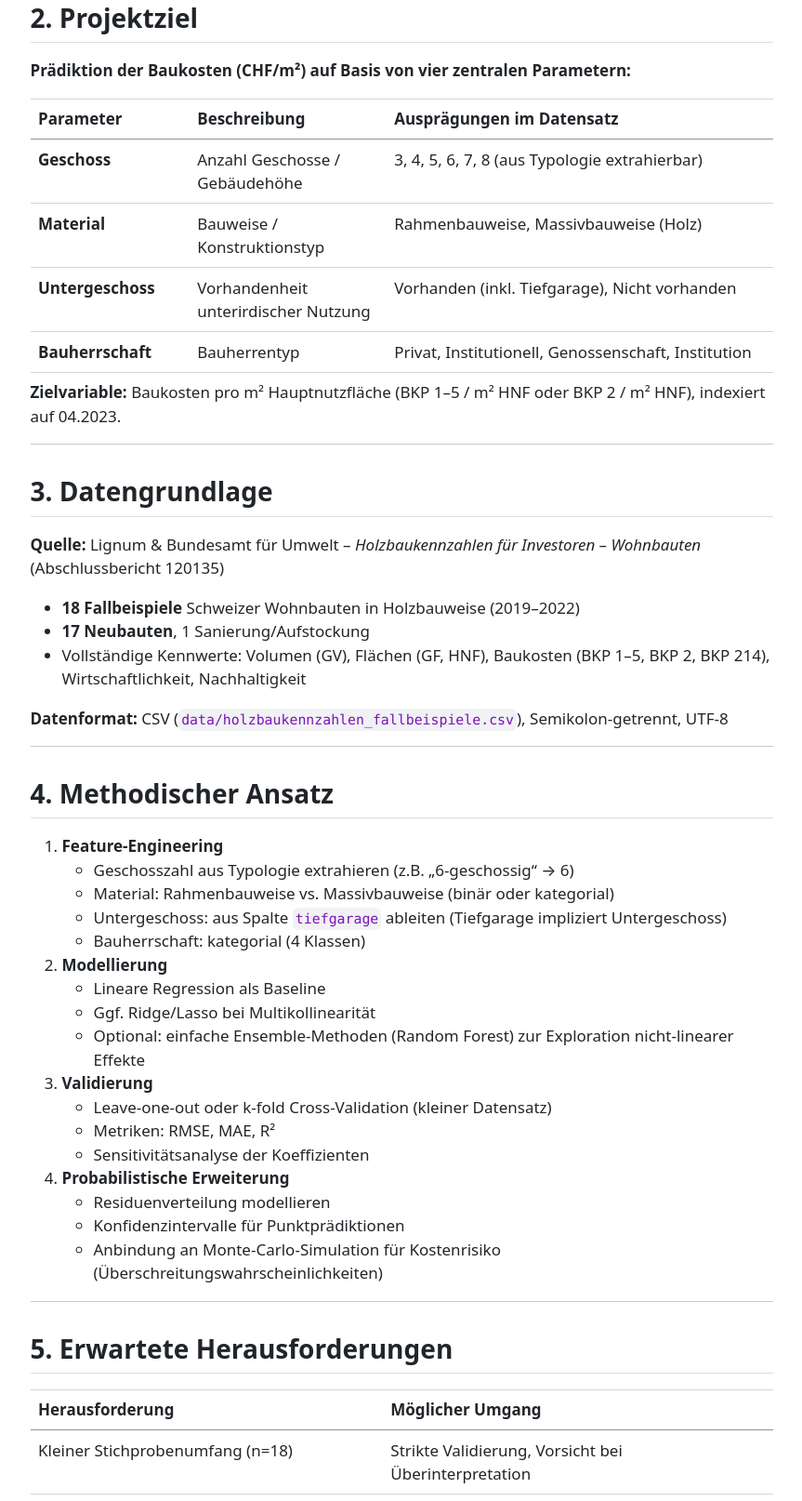
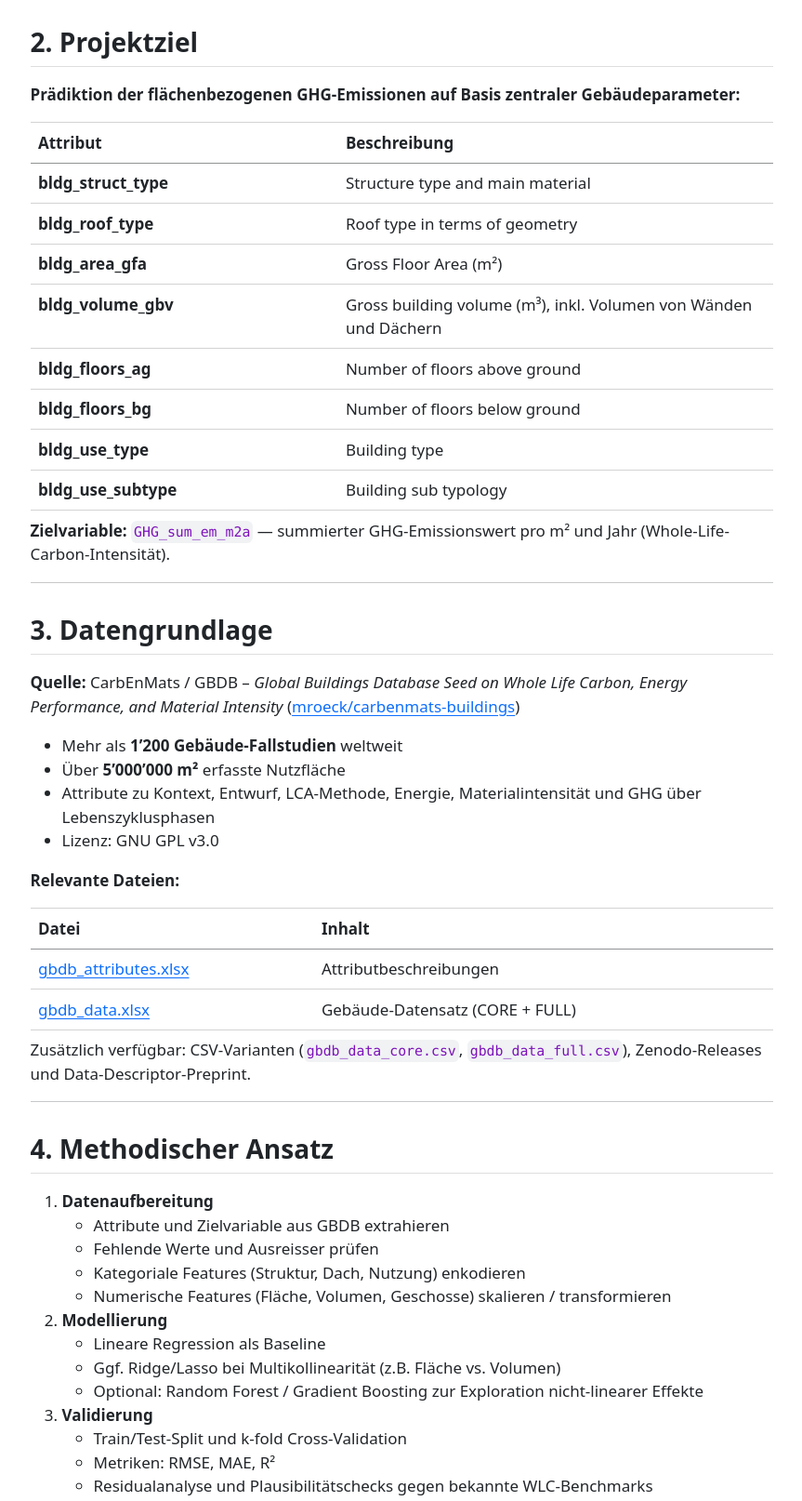
Before and after one commit to bimdoer/co2-probability, a plain HTML site: page docs/index.html in a window 1280 px wide. Shown: the part 489-2103 px from the top of the page at 93% size, without its empty margins (208-1071 px from the left). Drawn offline with Linux system fonts and the light colour scheme.

Commit message:
updated repo with c02

```diff
--- a/docs/index.html
+++ b/docs/index.html
@@ -50,97 +50,127 @@ ul.task-list li input[type="checkbox"] {
 
 
 
-<section id="projekt-pitch-baukosten-prädiktion-aus-holzbau-kennzahlen" class="level1">
-<h1>Projekt-Pitch: Baukosten-Prädiktion aus Holzbau-Kennzahlen</h1>
+<section id="projekt-pitch-co₂-prädiktion-aus-gebäudeparametern" class="level1">
+<h1>Projekt-Pitch: CO₂-Prädiktion aus Gebäudeparametern</h1>
 <p><strong>Zielgruppe:</strong> Dozierende<br>
-<strong>Projekt:</strong> Probabilistische Analyse von Baukosten<br>
-<strong>Stand:</strong> März 2025</p>
+<strong>Projekt:</strong> Probabilistische Analyse von Gebäude-Treibhausgasemissionen<br>
+<strong>Stand:</strong> September 2025</p>
 <hr>
 <section id="ausgangslage" class="level2">
 <h2 class="anchored" data-anchor-id="ausgangslage">1. Ausgangslage</h2>
-<p>Baukosten sind schwer vorherzusagen. Investoren, Bauherren und Planer benötigen verlässliche Schätzungen, um Budgets zu planen und Risiken zu bewerten. Bisherige Ansätze stützen sich oft auf Erfahrungswerte oder grobe Faustformeln. Ein datengetriebenes Modell, das Baukosten aus wenigen, früh verfügbaren Parametern ableitet, könnte die Planungssicherheit erhöhen.</p>
+<p>Whole-Life-Carbon (WLC) von Gebäuden ist zentral für Klimastrategien in Planung und Politik – aber früh belastbare Schätzungen fehlen oft. Viele LCA-Studien sind aufwändig und kommen erst spät im Prozess. Ein datengetriebenes Modell, das die flächenbezogene Treibhausgasintensität aus wenigen, früh verfügbaren Gebäudeparametern ableitet, könnte Benchmarking und Risikoabschätzung in frühen Phasen verbessern.</p>
 <hr>
 </section>
 <section id="projektziel" class="level2">
 <h2 class="anchored" data-anchor-id="projektziel">2. Projektziel</h2>
-<p><strong>Prädiktion der Baukosten (CHF/m²) auf Basis von vier zentralen Parametern:</strong></p>
+<p><strong>Prädiktion der flächenbezogenen GHG-Emissionen auf Basis zentraler Gebäudeparameter:</strong></p>
 <table class="caption-top table">
 <colgroup>
-<col style="width: 21%">
-<col style="width: 26%">
-<col style="width: 51%">
+<col style="width: 41%">
+<col style="width: 58%">
 </colgroup>
 <thead>
 <tr class="header">
-<th>Parameter</th>
+<th>Attribut</th>
 <th>Beschreibung</th>
-<th>Ausprägungen im Datensatz</th>
 </tr>
 </thead>
 <tbody>
 <tr class="odd">
-<td><strong>Geschoss</strong></td>
-<td>Anzahl Geschosse / Gebäudehöhe</td>
-<td>3, 4, 5, 6, 7, 8 (aus Typologie extrahierbar)</td>
+<td><strong>bldg_struct_type</strong></td>
+<td>Structure type and main material</td>
 </tr>
 <tr class="even">
-<td><strong>Material</strong></td>
-<td>Bauweise / Konstruktionstyp</td>
-<td>Rahmenbauweise, Massivbauweise (Holz)</td>
+<td><strong>bldg_roof_type</strong></td>
+<td>Roof type in terms of geometry</td>
 </tr>
 <tr class="odd">
-<td><strong>Untergeschoss</strong></td>
-<td>Vorhandenheit unterirdischer Nutzung</td>
-<td>Vorhanden (inkl. Tiefgarage), Nicht vorhanden</td>
+<td><strong>bldg_area_gfa</strong></td>
+<td>Gross Floor Area (m²)</td>
 </tr>
 <tr class="even">
-<td><strong>Bauherrschaft</strong></td>
-<td>Bauherrentyp</td>
-<td>Privat, Institutionell, Genossenschaft, Institution</td>
+<td><strong>bldg_volume_gbv</strong></td>
+<td>Gross building volume (m³), inkl. Volumen von Wänden und Dächern</td>
+</tr>
+<tr class="odd">
+<td><strong>bldg_floors_ag</strong></td>
+<td>Number of floors above ground</td>
+</tr>
+<tr class="even">
+<td><strong>bldg_floors_bg</strong></td>
+<td>Number of floors below ground</td>
+</tr>
+<tr class="odd">
+<td><strong>bldg_use_type</strong></td>
+<td>Building type</td>
+</tr>
+<tr class="even">
+<td><strong>bldg_use_subtype</strong></td>
+<td>Building sub typology</td>
 </tr>
 </tbody>
 </table>
-<p><strong>Zielvariable:</strong> Baukosten pro m² Hauptnutzfläche (BKP 1–5 / m² HNF oder BKP 2 / m² HNF), indexiert auf 04.2023.</p>
+<p><strong>Zielvariable:</strong> <code>GHG_sum_em_m2a</code> — summierter GHG-Emissionswert pro m² und Jahr (Whole-Life-Carbon-Intensität).</p>
 <hr>
 </section>
 <section id="datengrundlage" class="level2">
 <h2 class="anchored" data-anchor-id="datengrundlage">3. Datengrundlage</h2>
-<p><strong>Quelle:</strong> Lignum &amp; Bundesamt für Umwelt – <em>Holzbaukennzahlen für Investoren – Wohnbauten</em> (Abschlussbericht 120135)</p>
+<p><strong>Quelle:</strong> CarbEnMats / GBDB – <em>Global Buildings Database Seed on Whole Life Carbon, Energy Performance, and Material Intensity</em> (<a href="https://github.com/mroeck/carbenmats-buildings">mroeck/carbenmats-buildings</a>)</p>
 <ul>
-<li><strong>18 Fallbeispiele</strong> Schweizer Wohnbauten in Holzbauweise (2019–2022)</li>
-<li><strong>17 Neubauten</strong>, 1 Sanierung/Aufstockung</li>
-<li>Vollständige Kennwerte: Volumen (GV), Flächen (GF, HNF), Baukosten (BKP 1–5, BKP 2, BKP 214), Wirtschaftlichkeit, Nachhaltigkeit</li>
+<li>Mehr als <strong>1’200 Gebäude-Fallstudien</strong> weltweit</li>
+<li>Über <strong>5’000’000 m²</strong> erfasste Nutzfläche</li>
+<li>Attribute zu Kontext, Entwurf, LCA-Methode, Energie, Materialintensität und GHG über Lebenszyklusphasen</li>
+<li>Lizenz: GNU GPL v3.0</li>
 </ul>
-<p><strong>Datenformat:</strong> CSV (<code>data/holzbaukennzahlen_fallbeispiele.csv</code>), Semikolon-getrennt, UTF-8</p>
+<p><strong>Relevante Dateien:</strong></p>
+<table class="caption-top table">
+<thead>
+<tr class="header">
+<th>Datei</th>
+<th>Inhalt</th>
+</tr>
+</thead>
+<tbody>
+<tr class="odd">
+<td><a href="https://github.com/mroeck/carbenmats-buildings/blob/main/gbdb_attributes.xlsx">gbdb_attributes.xlsx</a></td>
+<td>Attributbeschreibungen</td>
+</tr>
+<tr class="even">
+<td><a href="https://github.com/mroeck/carbenmats-buildings/blob/main/gbdb_data.xlsx">gbdb_data.xlsx</a></td>
+<td>Gebäude-Datensatz (CORE + FULL)</td>
+</tr>
+</tbody>
+</table>
+<p>Zusätzlich verfügbar: CSV-Varianten (<code>gbdb_data_core.csv</code>, <code>gbdb_data_full.csv</code>), Zenodo-Releases und Data-Descriptor-Preprint.</p>
 <hr>
 </section>
 <section id="methodischer-ansatz" class="level2">
 <h2 class="anchored" data-anchor-id="methodischer-ansatz">4. Methodischer Ansatz</h2>
 <ol type="1">
-<li><strong>Feature-Engineering</strong>
+<li><strong>Datenaufbereitung</strong>
 <ul>
-<li>Geschosszahl aus Typologie extrahieren (z.B. „6-geschossig“ → 6)</li>
-<li>Material: Rahmenbauweise vs.&nbsp;Massivbauweise (binär oder kategorial)</li>
-<li>Untergeschoss: aus Spalte <code>tiefgarage</code> ableiten (Tiefgarage impliziert Untergeschoss)</li>
-<li>Bauherrschaft: kategorial (4 Klassen)</li>
+<li>Attribute und Zielvariable aus GBDB extrahieren</li>
+<li>Fehlende Werte und Ausreisser prüfen</li>
+<li>Kategoriale Features (Struktur, Dach, Nutzung) enkodieren</li>
+<li>Numerische Features (Fläche, Volumen, Geschosse) skalieren / transformieren</li>
 </ul></li>
 <li><strong>Modellierung</strong>
 <ul>
 <li>Lineare Regression als Baseline</li>
-<li>Ggf. Ridge/Lasso bei Multikollinearität</li>
-<li>Optional: einfache Ensemble-Methoden (Random Forest) zur Exploration nicht-linearer Effekte</li>
+<li>Ggf. Ridge/Lasso bei Multikollinearität (z.B. Fläche vs.&nbsp;Volumen)</li>
+<li>Optional: Random Forest / Gradient Boosting zur Exploration nicht-linearer Effekte</li>
 </ul></li>
 <li><strong>Validierung</strong>
 <ul>
-<li>Leave-one-out oder k-fold Cross-Validation (kleiner Datensatz)</li>
+<li>Train/Test-Split und k-fold Cross-Validation</li>
 <li>Metriken: RMSE, MAE, R²</li>
-<li>Sensitivitätsanalyse der Koeffizienten</li>
+<li>Residualanalyse und Plausibilitätschecks gegen bekannte WLC-Benchmarks</li>
 </ul></li>
 <li><strong>Probabilistische Erweiterung</strong>
 <ul>
 <li>Residuenverteilung modellieren</li>
 <li>Konfidenzintervalle für Punktprädiktionen</li>
-<li>Anbindung an Monte-Carlo-Simulation für Kostenrisiko (Überschreitungswahrscheinlichkeiten)</li>
+<li>Monte-Carlo-Simulation für Überschreitungswahrscheinlichkeiten (z.B. Grenzwert in kg CO₂e/m²a)</li>
 </ul></li>
 </ol>
 <hr>
@@ -149,8 +179,8 @@ ul.task-list li input[type="checkbox"] {
 <h2 class="anchored" data-anchor-id="erwartete-herausforderungen">5. Erwartete Herausforderungen</h2>
 <table class="caption-top table">
 <colgroup>
-<col style="width: 47%">
-<col style="width: 52%">
+<col style="width: 48%">
+<col style="width: 51%">
 </colgroup>
 <thead>
 <tr class="header">
@@ -160,20 +190,24 @@ ul.task-list li input[type="checkbox"] {
 </thead>
 <tbody>
 <tr class="odd">
-<td>Kleiner Stichprobenumfang (n=18)</td>
-<td>Strikte Validierung, Vorsicht bei Überinterpretation</td>
+<td>Heterogene Quellen und LCA-Scopes</td>
+<td>Scope-Filter; ggf. nur CORE-Datensatz oder einheitliche Systemgrenzen</td>
 </tr>
 <tr class="even">
-<td>Ranges statt exakter Werte (GV, GF, HNF)</td>
-<td>Mittelwerte oder Kategorien nutzen</td>
+<td>Fehlende Werte bei einzelnen Attributen</td>
+<td>Imputation oder fallweise Ausschluss; Sensitivitätsanalyse</td>
 </tr>
 <tr class="odd">
-<td>Fehlende BKP-214-Werte bei einigen Projekten</td>
-<td>Nur BKP 1–5 / BKP 2 als Zielvariable</td>
+<td>Multikollinearität (GFA ↔︎ Volumen ↔︎ Geschosse)</td>
+<td>Regularisierung, Feature-Auswahl, VIF-Checks</td>
 </tr>
 <tr class="even">
-<td>Heterogenität (Neubau vs.&nbsp;Sanierung)</td>
-<td>Fall 18 ggf. ausschliessen oder separat modellieren</td>
+<td>Regionale und typologische Heterogenität</td>
+<td>Stratifizierung nach <code>bldg_use_type</code> / Subtyp; ggf. separate Modelle</td>
+</tr>
+<tr class="odd">
+<td>Unterschiedliche Reporting-Qualität in Fallstudien</td>
+<td>Qualitätsfilter laut Attributdokumentation; Robustheitschecks</td>
 </tr>
 </tbody>
 </table>
@@ -182,23 +216,23 @@ ul.task-list li input[type="checkbox"] {
 <section id="erwarteter-nutzen" class="level2">
 <h2 class="anchored" data-anchor-id="erwarteter-nutzen">6. Erwarteter Nutzen</h2>
 <ul>
-<li><strong>Praktisch:</strong> Frühe Kostenschätzung aus wenigen, planungsrelevanten Parametern</li>
+<li><strong>Praktisch:</strong> Frühe CO₂-Schätzung aus wenigen, planungsrelevanten Gebäudeparametern</li>
 <li><strong>Methodisch:</strong> Verknüpfung von deterministischer Prädiktion mit probabilistischer Risikoanalyse</li>
-<li><strong>Wissenschaftlich:</strong> Nutzung eines strukturierten Schweizer Holzbau-Datensatzes für Baukostenforschung</li>
+<li><strong>Wissenschaftlich:</strong> Nutzung eines offenen, internationalen Whole-Life-Carbon-Datensatzes für Benchmarking und Modellierung</li>
 </ul>
 <hr>
 </section>
 <section id="nächste-schritte" class="level2">
 <h2 class="anchored" data-anchor-id="nächste-schritte">7. Nächste Schritte</h2>
 <ol type="1">
-<li>Feature-Extraktion aus CSV (Geschoss, Material, Untergeschoss, Bauherrschaft)</li>
+<li>Attribute und <code>GHG_sum_em_m2a</code> aus GBDB laden und bereinigen</li>
 <li>Deskriptive Analyse und Visualisierung</li>
 <li>Modellentwicklung und Validierung</li>
-<li>Probabilistische Erweiterung</li>
+<li>Probabilistische Erweiterung (Konfidenzintervalle, Monte Carlo)</li>
 <li>Kurzbericht mit Ergebnissen und Limitationen</li>
 </ol>
 <hr>
-<p><em>Projekt-Repository: <code>cost-overruns</code> | Daten: <code>data/holzbaukennzahlen_fallbeispiele.csv</code></em></p>
+<p><em>Projekt-Repository: <code>co2-probability</code> | Daten: CarbEnMats GBDB (<code>gbdb_data.xlsx</code>)</em></p>
 </section>
 </section>
 
```
Also changed, not shown: data/holzbaukennzahlen_fallbeispiele.csv (deleted, +0 -19 lines), docs/docs/projekt_pitch_files/libs/bootstrap/bootstrap-efbb37e9afcc02144ebbc7afd12a776f.min.css (renamed from docs/projekt_pitch_files/libs/bootstrap/bootstrap-efbb37e9afcc02144ebbc7afd12a776f.min.css), docs/docs/projekt_pitch_files/libs/bootstrap/bootstrap-icons.css (renamed from docs/projekt_pitch_files/libs/bootstrap/bootstrap-icons.css), docs/docs/projekt_pitch_files/libs/bootstrap/bootstrap-icons.woff (renamed from docs/projekt_pitch_files/libs/bootstrap/bootstrap-icons.woff), docs/docs/projekt_pitch_files/libs/bootstrap/bootstrap.min.js (renamed from docs/projekt_pitch_files/libs/bootstrap/bootstrap.min.js), docs/docs/projekt_pitch_files/libs/clipboard/clipboard.min.js (renamed from docs/projekt_pitch_files/libs/clipboard/clipboard.min.js), docs/docs/projekt_pitch_files/libs/quarto-html/anchor.min.js (renamed from docs/projekt_pitch_files/libs/quarto-html/anchor.min.js), docs/docs/projekt_pitch_files/libs/quarto-html/popper.min.js (renamed from docs/projekt_pitch_files/libs/quarto-html/popper.min.js), docs/docs/projekt_pitch_files/libs/quarto-html/quarto-syntax-highlighting-7c69b197886ae2a34062761d21e44731.css (renamed from docs/projekt_pitch_files/libs/quarto-html/quarto-syntax-highlighting-7c69b197886ae2a34062761d21e44731.css), docs/docs/projekt_pitch_files/libs/quarto-html/quarto.js (renamed from docs/projekt_pitch_files/libs/quarto-html/quarto.js), docs/docs/projekt_pitch_files/libs/quarto-html/tabsets/tabsets.js (renamed from docs/projekt_pitch_files/libs/quarto-html/tabsets/tabsets.js), docs/docs/projekt_pitch_files/libs/quarto-html/tippy.css (renamed from docs/projekt_pitch_files/libs/quarto-html/tippy.css), docs/docs/projekt_pitch_files/libs/quarto-html/tippy.umd.min.js (renamed from docs/projekt_pitch_files/libs/quarto-html/tippy.umd.min.js), 7 other files.
